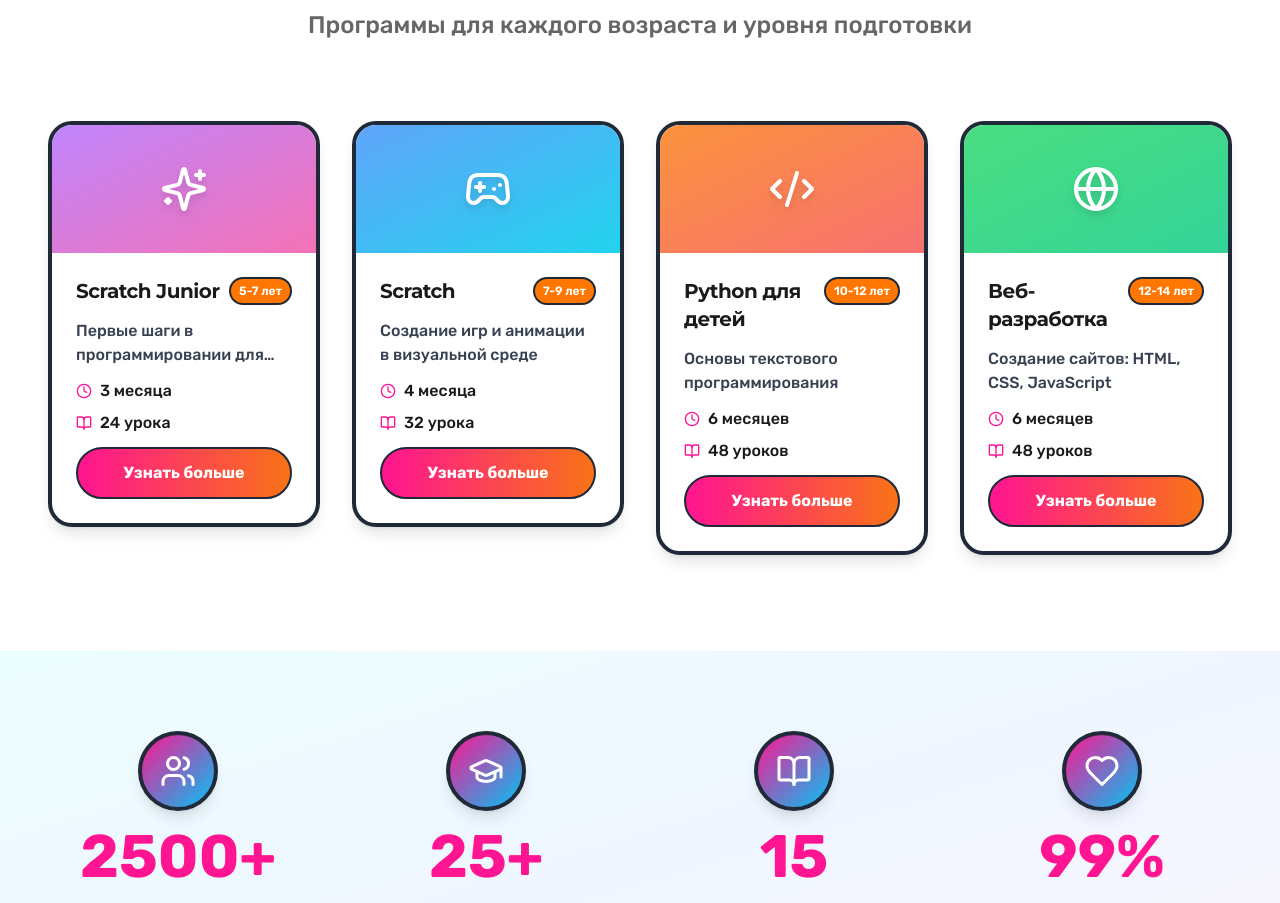
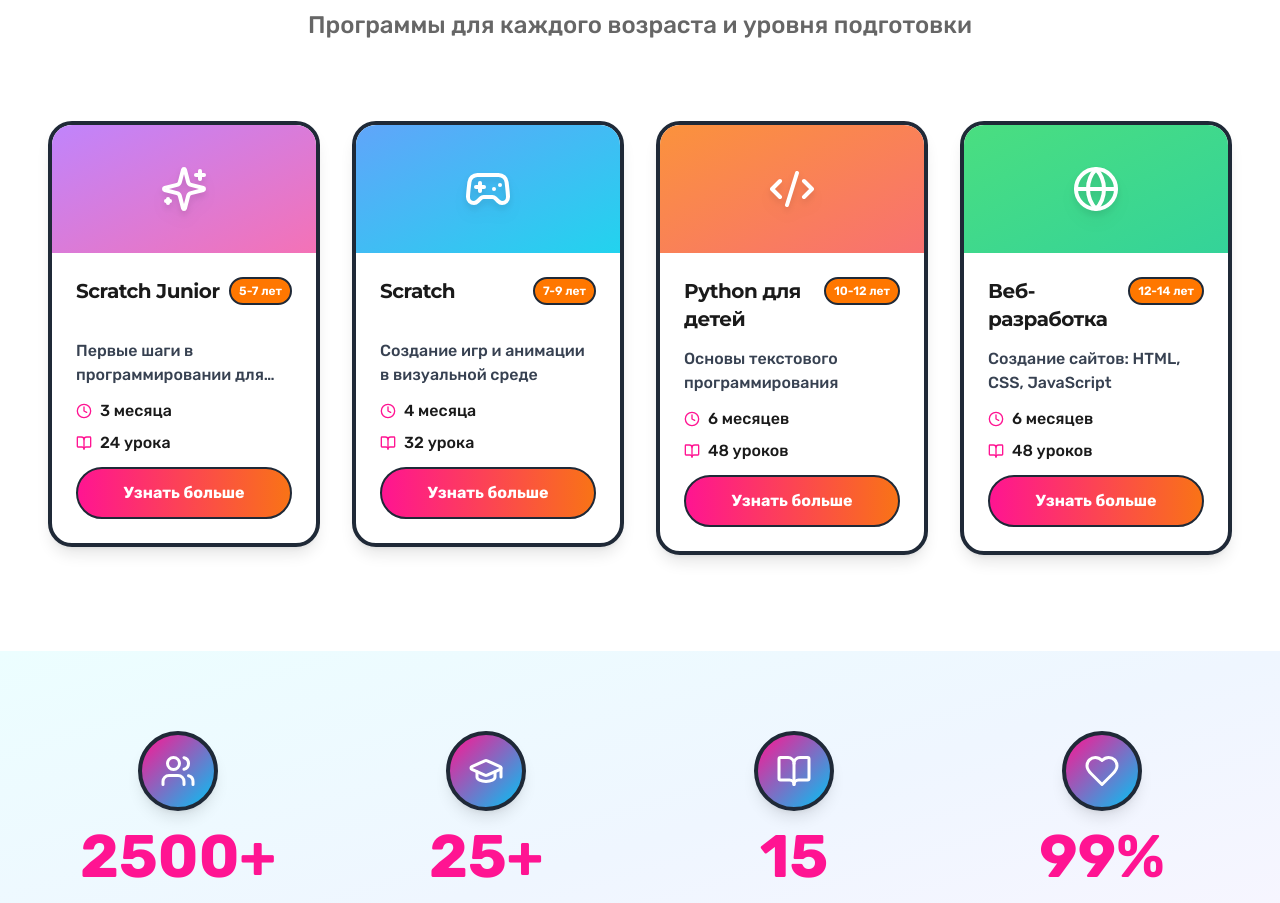
Before and after one commit to pr-poehali-dev/hello-code-conversion-boost, a React (Vite) app: page / in a window 1280 px wide. Shown: the part 1780-2683 px from the top of the page. Built offline with nearby package versions, Linux system fonts and the light colour scheme.

Commit message:
Размещение кнопок параллельно

```diff
--- a/src/pages/Index.tsx
+++ b/src/pages/Index.tsx
@@ -400,18 +400,18 @@ const Index = () => {
                     transform: flippedCards[index] ? 'rotateY(180deg)' : 'rotateY(0deg)',
                   }}
                 >
-                  <Card className="border-4 border-gray-800 rounded-3xl bg-white overflow-hidden shadow-lg backface-hidden h-full" style={{ backfaceVisibility: 'hidden' }}>
+                  <Card className="border-4 border-gray-800 rounded-3xl bg-white overflow-hidden shadow-lg backface-hidden flex flex-col h-full" style={{ backfaceVisibility: 'hidden' }}>
                     <div className={`h-24 md:h-32 flex items-center justify-center bg-gradient-to-br ${course.color}`}>
                       <Icon name={course.icon} className="text-white drop-shadow-lg" size={48} />
                     </div>
                     <CardHeader className="pb-3">
                       <div className="flex justify-between items-start mb-2">
-                        <CardTitle className="text-lg md:text-xl font-bold leading-tight flex-1">{course.title}</CardTitle>
+                        <CardTitle className="text-lg md:text-xl font-bold leading-tight flex-1 min-h-[3.5rem] md:min-h-[3rem]">{course.title}</CardTitle>
                         <Badge className="bg-secondary text-white border-2 border-gray-800 text-xs px-2 py-1 whitespace-nowrap ml-2">{course.age}</Badge>
                       </div>
-                      <CardDescription className="text-sm md:text-base font-medium text-gray-700 line-clamp-2">{course.description}</CardDescription>
+                      <CardDescription className="text-sm md:text-base font-medium text-gray-700 line-clamp-2 min-h-[2.5rem] md:min-h-[3rem]">{course.description}</CardDescription>
                     </CardHeader>
-                    <CardContent className="space-y-2 pb-3">
+                    <CardContent className="space-y-2 pb-3 flex-grow">
                       <div className="flex items-center gap-2 text-sm md:text-base font-medium">
                         <Icon name="Clock" size={16} className="text-primary flex-shrink-0" />
                         <span>{course.duration}</span>
@@ -421,7 +421,7 @@ const Index = () => {
                         <span>{course.lessons}</span>
                       </div>
                     </CardContent>
-                    <CardFooter className="pt-0">
+                    <CardFooter className="pt-0 mt-auto">
                       <Button
                         onClick={() => toggleCard(index)}
                         className="w-full bg-gradient-to-r from-primary to-orange-500 hover:opacity-90 font-bold text-sm md:text-base border-2 border-gray-800 rounded-full py-4 md:py-6 hover:scale-105 transition-all"
```
